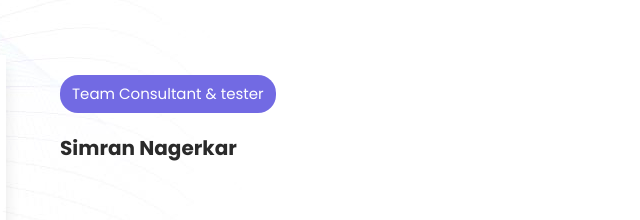
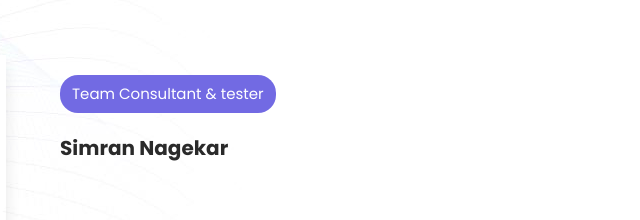
Before and after one commit to raaavula/BLITZAURA, a plain HTML site: page index.html in a window 1280 px wide. Shown: the part 3134-3354 px from the top of the page, 622-1262 px from the left. Drawn offline with Linux system fonts and the light colour scheme; files whose address does not match are found by name.

Commit message:
Updated typo index.html

```diff
--- a/index.html
+++ b/index.html
@@ -339,7 +339,7 @@
                 <div class="right-content">
                   <span class="category">Team Consultant & tester</span>
                   <a href="#">
-                    <h4>Simran Nagerkar</h4>
+                    <h4>Simran Nagekar</h4>
                   </a>
                 </div>
               </div>
```
